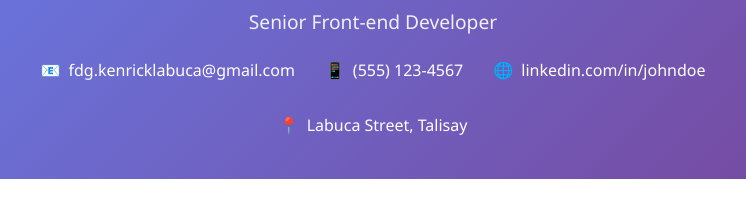
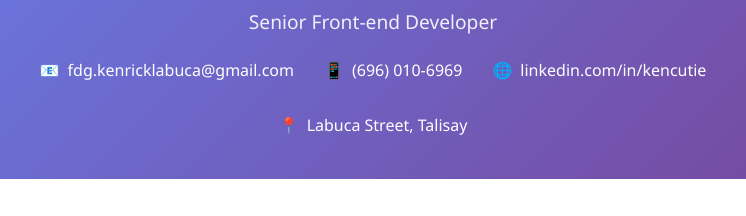
Before and after one commit to NullInvalid/Kaken, a plain HTML site: page index.html in a window 1280 px wide. Shown: the part 267-483 px from the top of the page, 267-1013 px from the left. Drawn offline with Linux system fonts and the light colour scheme.

Commit message:
Update index.html

```diff
--- a/index.html
+++ b/index.html
@@ -200,11 +200,11 @@
                 </div>
                 <div class="contact-item">
                     <span>📱</span>
-                    <span>(555) 123-4567</span>
+                    <span>(696) 010-6969</span>
                 </div>
                 <div class="contact-item">
                     <span>🌐</span>
-                    <span>linkedin.com/in/johndoe</span>
+                    <span>linkedin.com/in/kencutie</span>
                 </div>
                 <div class="contact-item">
                     <span>📍</span>
```
